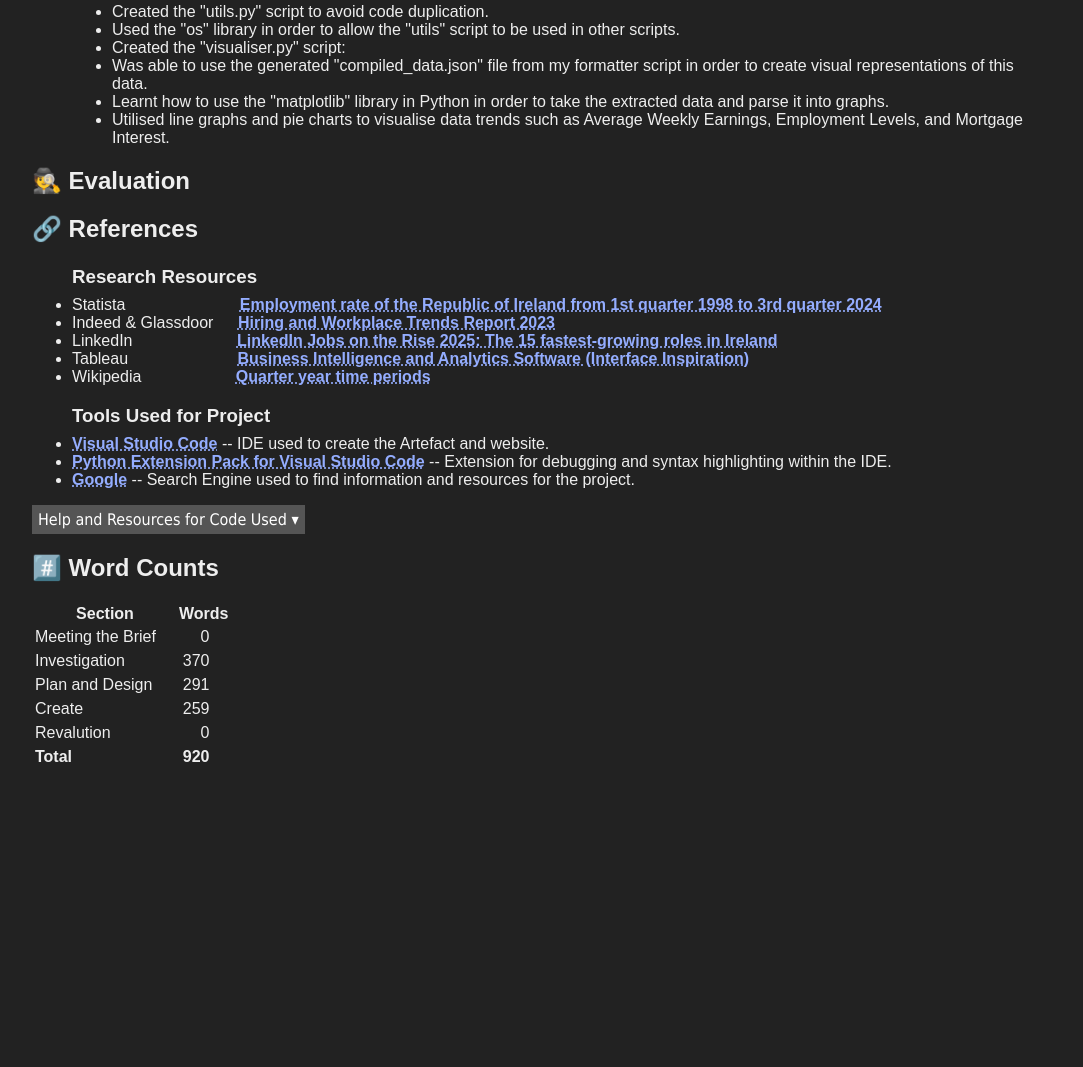
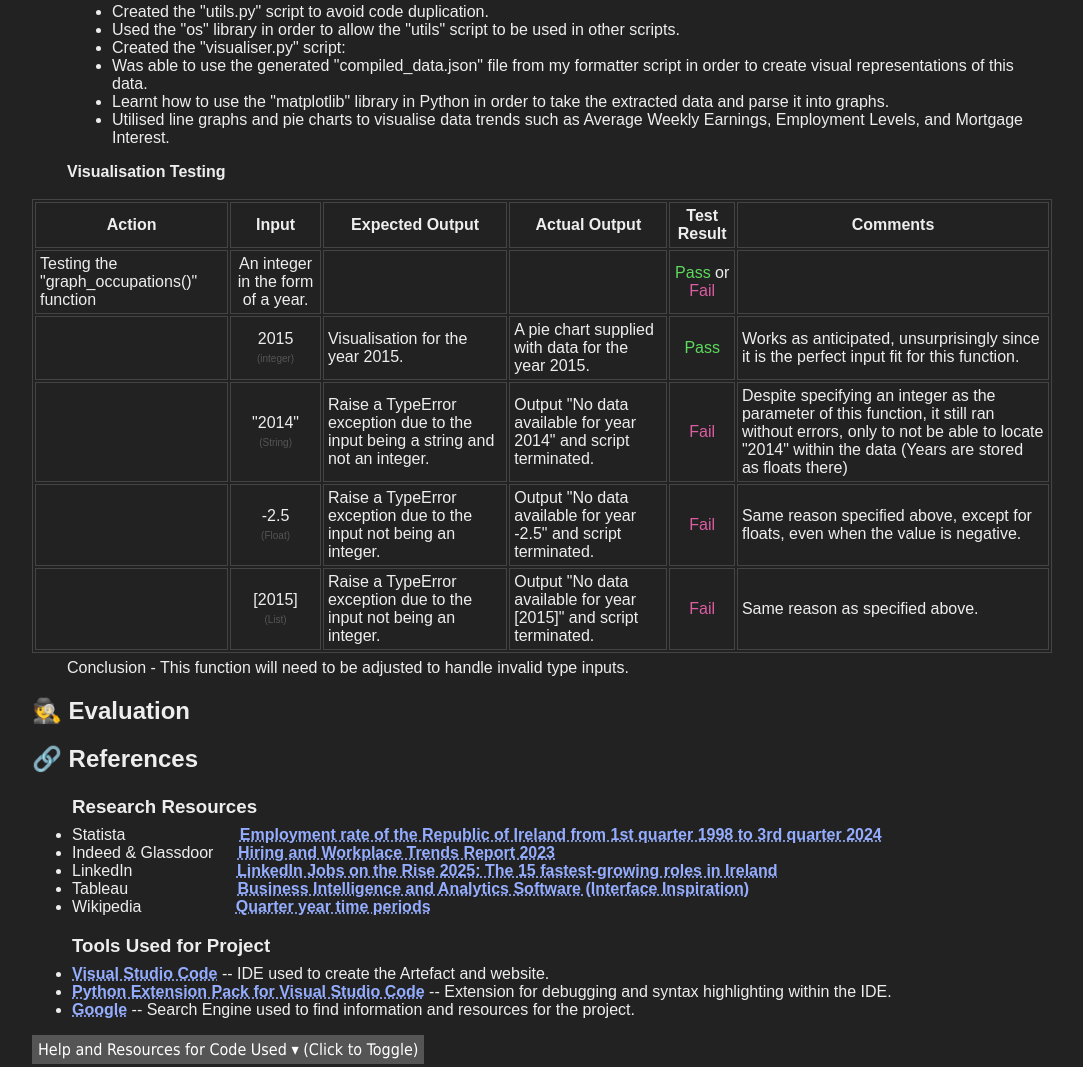
Before and after one commit to KittyCatGamer123/computer-science-lc-2025, a plain HTML site: page Report/index.html in a window 1280 px wide. Shown: the part 1853-2920 px from the top of the page, without its empty margins (128-1211 px from the left). Before the commit the page ends 2631 px from the top, so only its background shows below. Drawn offline with Linux system fonts and the light colour scheme.

Commit message:
Unit Testing on Visualiser script

```diff
--- a/Report/index.html
+++ b/Report/index.html
@@ -117,6 +117,58 @@
             <li>Learnt how to use the "matplotlib" library in Python in order to take the extracted data and parse it into graphs.</li>
             <li>Utilised line graphs and pie charts to visualise data trends such as Average Weekly Earnings, Employment Levels, and Mortgage Interest.</li>
         </ul>
+        <p><b>Visualisation Testing</b></p><br/>
+        <table class="testingTable">
+            <tr>
+                <th>Action</th>
+                <th>Input</th>
+                <th>Expected Output</th>
+                <th>Actual Output</th>
+                <th>Test Result</th>
+                <th>Comments</th>
+            </tr>
+            <tr>
+                <td>Testing the "graph_occupations()" function</td>
+                <td>An integer in the form of a year.</td>
+                <td></td>
+                <td></td>
+                <td><span style="color:rgb(93, 219, 93)">Pass</span> or <span style="color:rgb(219, 93, 162)">Fail</span></td>
+                <td></td>
+            </tr>
+            <tr>
+                <td></td>
+                <td>2015 <span style="color:#555; font-size:10px;"><br/>(integer)</span></td>
+                <td>Visualisation for the year 2015.</td>
+                <td>A pie chart supplied with data for the year 2015.</td>
+                <td><span style="color:rgb(93, 219, 93)">Pass</span></td>
+                <td>Works as anticipated, unsurprisingly since it is the perfect input fit for this function.</td>
+            </tr>
+            <tr>
+                <td></td>
+                <td>"2014" <span style="color:#555; font-size:10px;"><br/>(String)</span></td>
+                <td>Raise a TypeError exception due to the input being a string and not an integer.</td>
+                <td>Output "No data available for year 2014" and script terminated.</td>
+                <td><span style="color:rgb(219, 93, 162)">Fail</span></td>
+                <td>Despite specifying an integer as the parameter of this function, it still ran without errors, only to not be able to locate "2014" within the data (Years are stored as floats there)</td>
+            </tr>
+            <tr>
+                <td></td>
+                <td>-2.5 <span style="color:#555; font-size:10px;"><br/>(Float)</span></td>
+                <td>Raise a TypeError exception due to the input not being an integer.</td>
+                <td>Output "No data available for year -2.5" and script terminated.</td>
+                <td><span style="color:rgb(219, 93, 162)">Fail</span></td>
+                <td>Same reason specified above, except for floats, even when the value is negative.</td>
+            </tr>
+            <tr>
+                <td></td>
+                <td>[2015]<span style="color:#555; font-size:10px;"><br/>(List)</span></td>
+                <td>Raise a TypeError exception due to the input not being an integer.</td>
+                <td>Output "No data available for year [2015]" and script terminated.</td>
+                <td><span style="color:rgb(219, 93, 162)">Fail</span></td>
+                <td>Same reason as specified above.</td>
+            </tr>
+        </table>
+        <p>Conclusion - This function will need to be adjusted to handle invalid type inputs.</p>
     </div>
     <div id="Section_Eval">
         <h2>🕵 Evaluation</h2>
@@ -153,7 +205,7 @@
             <li><a href="https://www.google.ie/">Google</a> -- Search Engine used to find information and resources for the project.</li>
         </ul>
 
-        <button type="button" class="collapsible">Help and Resources for Code Used ▾</button>
+        <button type="button" class="collapsible">Help and Resources for Code Used ▾ (Click to Toggle)</button>
         <div class="CollapsibleContent">
             <ul>
                 <li>
@@ -208,7 +260,7 @@
         </tr>
         <tr>
             <td>Plan and Design</td>
-            <td>291</td>
+            <td>289</td>
         </tr>
         <tr>
             <td>Create</td>
--- a/Report/main.css
+++ b/Report/main.css
@@ -39,11 +39,24 @@ td {
     padding-right: 20px;
 }
 
-td:nth-child(1) {
+.testingTable, .testingTable td, .testingTable tr, .testingTable th  {
+    border: 1px solid #444;
+}
+
+.testingTable td, .testingTable tr, .testingTable th {
+    padding: 4px;
+}
+
+.testingTable td:nth-child(2),
+.testingTable td:nth-child(5) {
+    text-align: center;
+}
+
+.WordCounts td:nth-child(1) {
     text-align: left;
 }
 
-td:nth-child(2) {
+.WordCounts td:nth-child(2) {
     text-align: right;
 }
 
```
Also changed, not shown: 1 other file.
